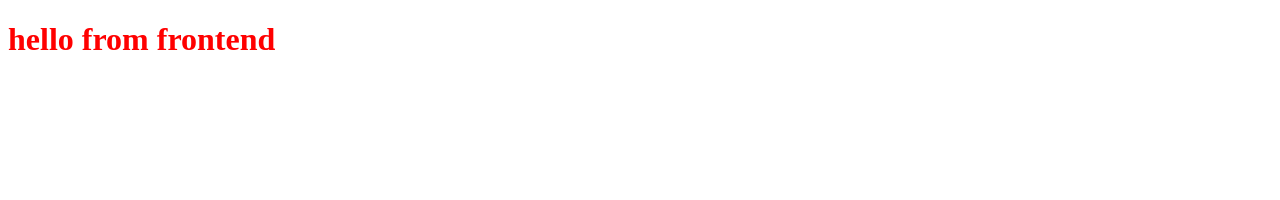
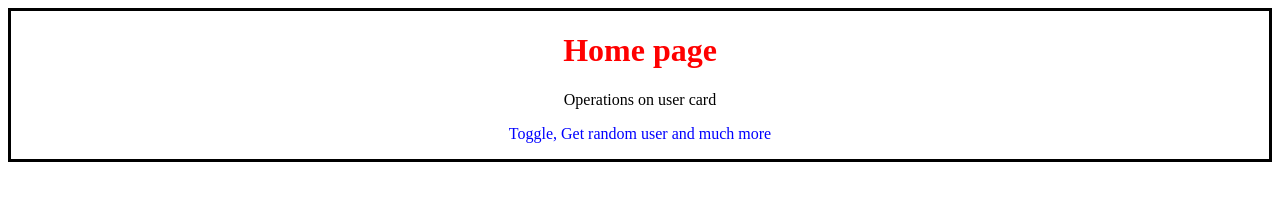
Before and after one commit to emanogna/auto-suggest, a website: page frontend/index.html in a window 1280 px wide. Drawn offline with Linux system fonts and the light colour scheme.

Commit message:
added borders and colors

```diff
--- a/frontend/index.css
+++ b/frontend/index.css
@@ -1,3 +1,24 @@
 h1 {
     color: red;
 }
+
+/*property : value*/
+
+#home-intro{
+    text-align: center;
+
+    /*border: 3px;
+    border-color: black;
+    border-style: solid;*/
+
+    border: 3px solid black;
+
+}
+
+#home-intro:hover{
+    background-color: burlywood;
+}
+
+#p2{
+    color: blue;
+}
--- a/frontend/index.html
+++ b/frontend/index.html
@@ -7,7 +7,11 @@
     <link rel="stylesheet" href="index.css">
 </head>
 <body>
-    <h1>hello from frontend</h1>
+    <div id="home-intro">
+        <h1>Home page</h1>
+        <p id="p1">Operations on user card</p>
+        <p id="p2">Toggle, Get random user and much more</p>
+    </div>
     <script src="index.js"></script>
 </body>
 </html>
```
